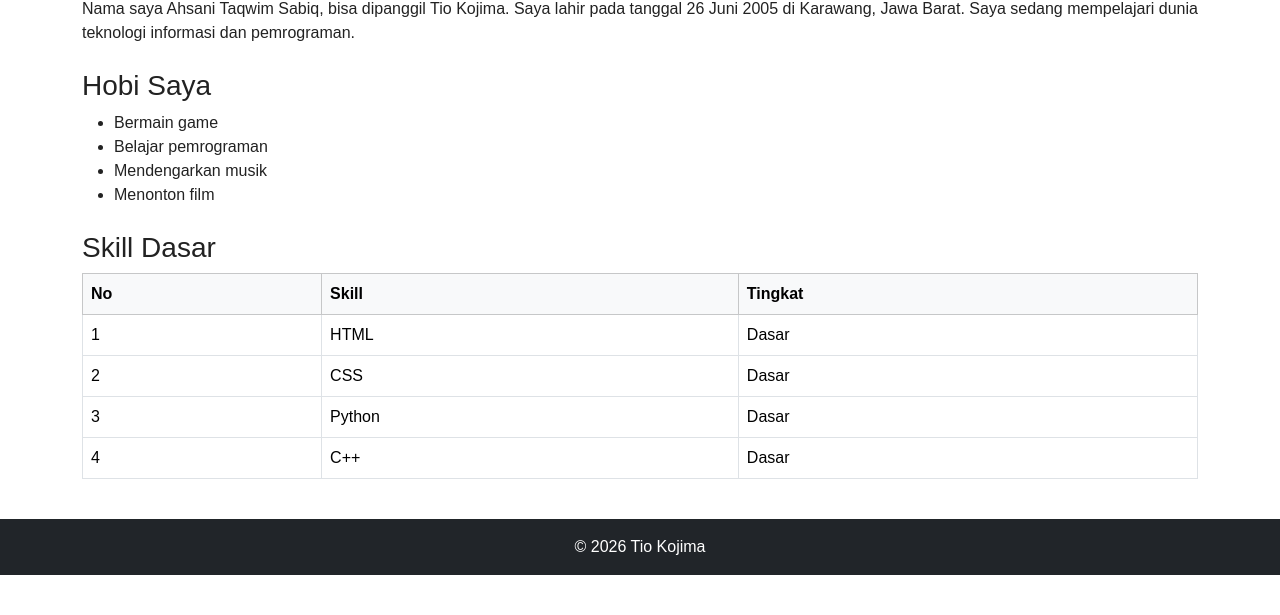
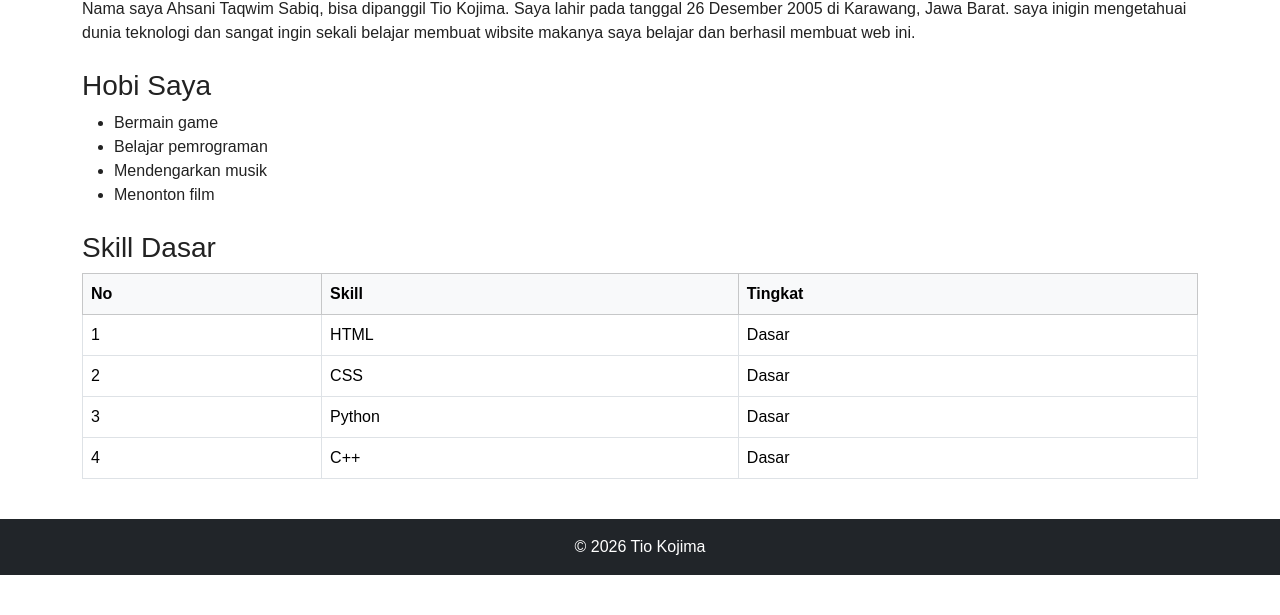
Before and after one commit to Tio2jaksel/Porto-Tio-sabiq-, a plain HTML site: page portfolio/about.html in a window 1280 px wide. Shown: the part 185-800 px from the top of the page. Drawn offline with nearby package versions, Linux system fonts and the light colour scheme.

Commit message:
Revise about section with updated biography
Updated personal information and added details about learning web development.

```diff
--- a/portfolio/about.html
+++ b/portfolio/about.html
@@ -31,7 +31,8 @@
         <h1>About Tio Kojima</h1>
         <section>
             <h2>Tentang Saya</h2>
-            <p>Nama saya Ahsani Taqwim Sabiq, bisa dipanggil Tio Kojima. Saya lahir pada tanggal 26 Juni 2005 di Karawang, Jawa Barat. Saya sedang mempelajari dunia teknologi informasi dan pemrograman.</p>
+            <p>Nama saya Ahsani Taqwim Sabiq, bisa dipanggil Tio Kojima. Saya lahir pada tanggal 26 Desember 2005 di Karawang, Jawa Barat.
+            saya inigin mengetahuai dunia teknologi dan sangat ingin sekali belajar membuat wibsite  makanya saya belajar dan berhasil membuat web ini.</p>
         </section>
 
         <section class="mt-4">
```
